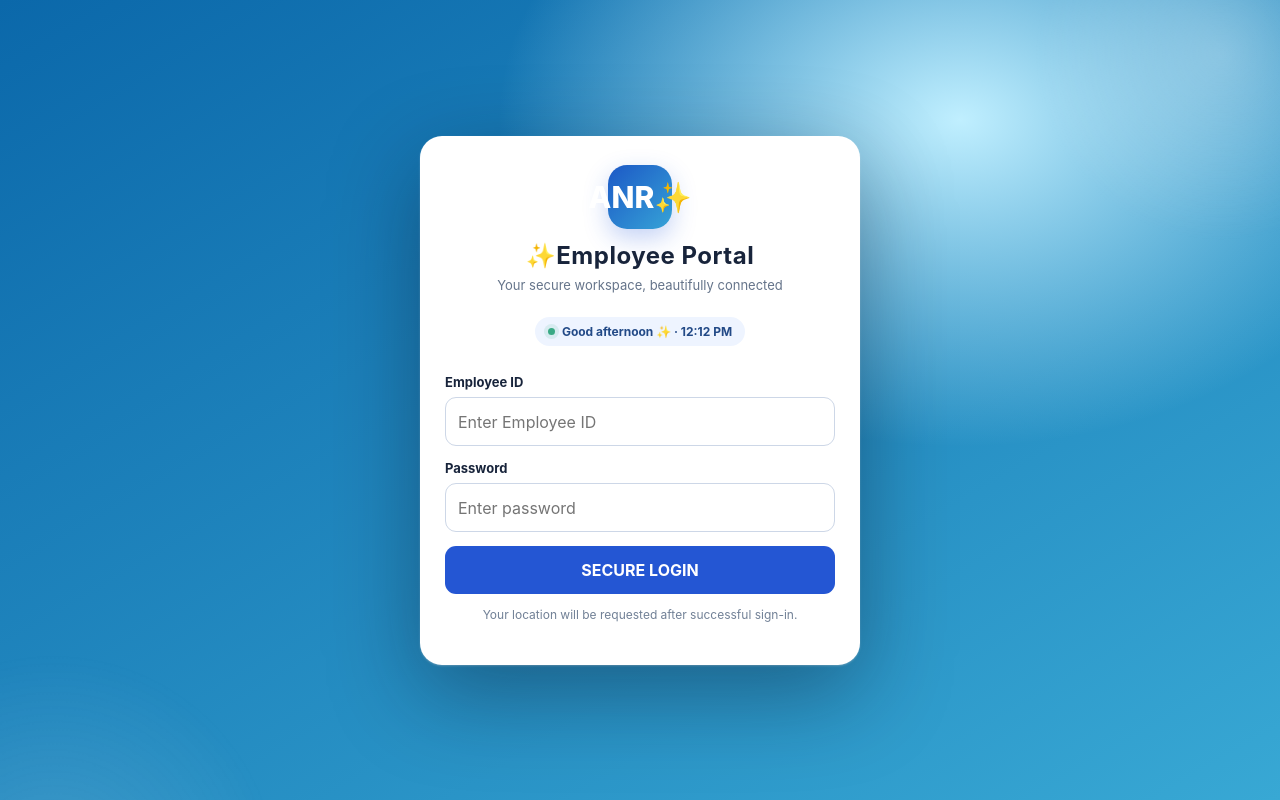
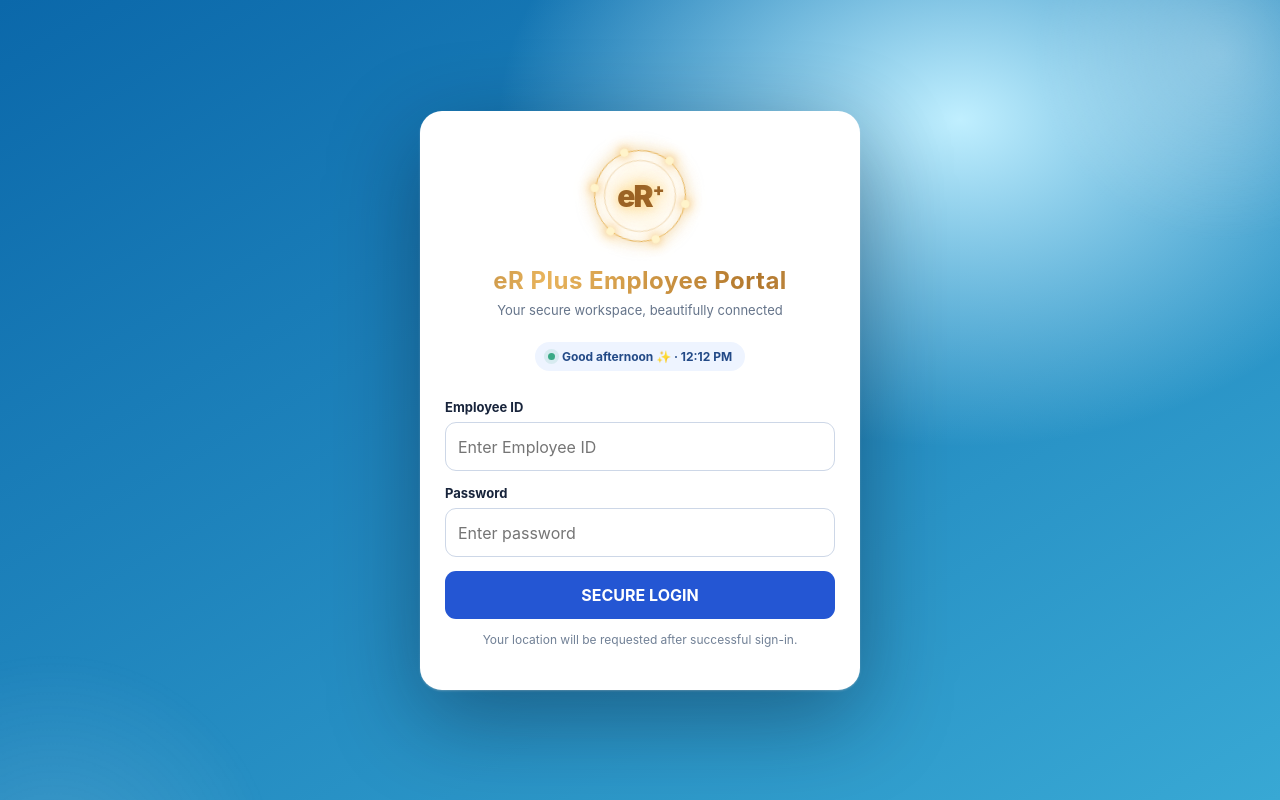
Before and after one commit to trainingaltametrics-ALTA/testwork, a plain HTML site: page index.html in a window 1280 px wide. Drawn offline with Linux system fonts and the light colour scheme.

Commit message:
Update index.html

```diff
--- a/index.html
+++ b/index.html
@@ -4,7 +4,7 @@
 <meta charset="UTF-8">
 <meta name="viewport" content="width=device-width, initial-scale=1, viewport-fit=cover">
 <meta name="theme-color" content="#0b1730">
-<title>ANR Employee Portal</title>
+<title>eR Plus Employee Portal</title>
 <style>
 :root{font-family:Inter,system-ui,-apple-system,"Segoe UI",Arial,sans-serif;color:#18243b;background:#edf2f9;font-synthesis:none}
 *{box-sizing:border-box}body{margin:0;min-height:100vh;min-height:100dvh}button,input,select{font:inherit}button{cursor:pointer}button:disabled{opacity:.55;cursor:not-allowed}a{color:#2356d8;overflow-wrap:anywhere}
@@ -74,12 +74,28 @@ body[data-time="night"]{--sky-a:#071126;--sky-b:#18264f;--sky-glow:#6a7cd4}
 @media(max-width:520px){.weather-orb{width:70px;height:70px;right:9%;top:9%}.weather-banner{padding:13px;gap:9px}.weather-banner-title{font-size:15px}.weather-banner-temp{font-size:21px}}
 @media(prefers-reduced-motion:reduce){.weather-host *{animation:none!important}}
 
+
+/* eR Plus · Venus-inspired six-point luminous identity (visual only) */
+.er6-emblem{width:112px;height:112px;position:relative;display:grid;place-items:center;margin:0 auto 14px;isolation:isolate}
+.er6-emblem::before{content:"";position:absolute;inset:8px;border-radius:50%;background:radial-gradient(circle,#fff5c8 0%,#ffe2a34d 32%,transparent 70%);filter:blur(8px);animation:er6breathe 3.6s ease-in-out infinite alternate}
+.er6-ring{position:absolute;inset:10px;border:1.5px solid #e3ae51;border-radius:50%;box-shadow:0 0 16px #e5b45c80,inset 0 0 12px #e5b45c33;animation:er6rotate 18s linear infinite}
+.er6-ring::after{content:"";position:absolute;inset:9px;border:1px solid #d8a75a66;border-radius:50%}
+.er6-dot{position:absolute;left:calc(50% - 4px);top:calc(50% - 4px);width:8px;height:8px;border-radius:50%;background:#fff4cb;box-shadow:0 0 8px #f6c26a,0 0 16px #f3bd60;transform:rotate(var(--a)) translateY(-46px)}
+.er6-word{z-index:1;font-size:30px;font-weight:900;letter-spacing:-1.8px;line-height:1;color:#9b6325;text-shadow:0 0 8px #ffdf9c,0 0 18px #f7b951aa}
+.er6-word sup{font-size:17px;vertical-align:super;margin-left:1px}
+.er6-heading{background:linear-gradient(100deg,#85511d,#e8b45c,#b2772c,#f5d89d,#85511d);background-size:220% 100%;-webkit-background-clip:text;background-clip:text;color:transparent;animation:er6shine 6s ease-in-out infinite}
+.er6-small{display:inline-block;font-weight:900;letter-spacing:-.3px;color:#ffe0a3;text-shadow:0 0 8px #ffc976a0,0 0 18px #e9b45a77}
+.er6-small sup{font-size:.65em}
+@keyframes er6rotate{to{transform:rotate(360deg)}}
+@keyframes er6breathe{to{opacity:.6;transform:scale(1.16)}}
+@keyframes er6shine{to{background-position:220% 0}}
+@media(prefers-reduced-motion:reduce){.er6-ring,.er6-emblem::before,.er6-heading{animation:none!important}}
 </style>
 </head>
 <body>
 <section id="loginScreen" class="screen">
   <div class="card">
-    <div class="brand"><div class="brand-mark"> ANR✨</div><h1>✨Employee Portal</h1><p class="muted">Your secure workspace, beautifully connected</p></div><div style="text-align:center"><span class="ambient-pill"><span class="dot"></span><span id="timeGreeting">Welcome</span></span></div>
+    <div class="brand"><div class="er6-emblem" aria-label="eR Plus six-point golden emblem"><div class="er6-ring"><i class="er6-dot" style="--a:0deg"></i><i class="er6-dot" style="--a:60deg"></i><i class="er6-dot" style="--a:120deg"></i><i class="er6-dot" style="--a:180deg"></i><i class="er6-dot" style="--a:240deg"></i><i class="er6-dot" style="--a:300deg"></i></div><span class="er6-word">eR<sup>+</sup></span></div><h1 class="er6-heading">eR Plus Employee Portal</h1><p class="muted">Your secure workspace, beautifully connected</p></div><div style="text-align:center"><span class="ambient-pill"><span class="dot"></span><span id="timeGreeting">Welcome</span></span></div>
     <form id="loginForm">
       <div class="field"><label for="loginId">Employee ID</label><input id="loginId" autocomplete="username" required placeholder="Enter Employee ID"></div>
       <div class="field"><label for="loginPassword">Password</label><input id="loginPassword" type="password" autocomplete="current-password" required placeholder="Enter password"></div>
@@ -96,7 +112,7 @@ body[data-time="night"]{--sky-a:#071126;--sky-b:#18264f;--sky-glow:#6a7cd4}
   <div class="weather-stars"></div><div class="weather-particles"></div>
 </div>
   <div class="card">
-    <div class="brand"><div class="brand-mark">⌖</div><h1>ANR Location Verification</h1><p class="muted" id="gpsWelcome">Welcome</p><div class="weather-chip" id="gpsWeather">Your sky is coming into focus</div></div>
+    <div class="brand"><div class="er6-emblem" aria-label="eR Plus six-point golden emblem"><div class="er6-ring"><i class="er6-dot" style="--a:0deg"></i><i class="er6-dot" style="--a:60deg"></i><i class="er6-dot" style="--a:120deg"></i><i class="er6-dot" style="--a:180deg"></i><i class="er6-dot" style="--a:240deg"></i><i class="er6-dot" style="--a:300deg"></i></div><span class="er6-word">eR<sup>+</sup></span></div><h1 class="er6-heading">eR Plus Location Verification</h1><p class="muted" id="gpsWelcome">Welcome</p><div class="weather-chip" id="gpsWeather">Your sky is coming into focus</div></div>
     <p class="muted">To continue, allow location access.</p>
     <button id="gpsBtn" class="btn full" type="button">VERIFY LOCATION</button>
     <div id="gpsMsg" class="notice" role="status">Waiting for location permission.</div>
@@ -109,7 +125,7 @@ body[data-time="night"]{--sky-a:#071126;--sky-b:#18264f;--sky-glow:#6a7cd4}
   <div class="weather-cloud cloud-one"></div><div class="weather-cloud cloud-two"></div>
   <div class="weather-stars"></div><div class="weather-particles"></div>
 </div>
-  <header class="topbar"><div><strong>ANR Employee Portal</strong><div id="who" class="muted" style="color:#cbd7ed"></div></div><button id="logoutBtn" class="btn small" type="button">Logout</button></header>
+  <header class="topbar"><div><strong><span class="er6-small">✦ eR<sup>+</sup></span> Employee Portal</strong><div id="who" class="muted" style="color:#cbd7ed"></div></div><button id="logoutBtn" class="btn small" type="button">Logout</button></header>
   <main class="main">
     <div class="weather-banner" aria-live="polite"><div class="weather-banner-icon" id="weatherIcon">✦</div><div><div class="weather-banner-title" id="weatherTitle">Welcome to your workspace</div><div class="weather-banner-sub" id="weatherSubtitle">A beautiful day to get things done</div></div><div class="weather-banner-temp" id="weatherTemp"></div></div>
     <div class="tabs"><button data-tab="home" class="active">My Websites</button><button data-tab="password">Change Password</button><button data-tab="admin" id="adminTab" class="hidden">Admin Console</button></div>
@@ -182,7 +198,7 @@ function renderWeather(){
   $('gpsWeather').textContent=weatherState?`${w.icon} ${w.label} · ${place}`:`${isNight?'🌙':'☀️'} ${place} · Sky-inspired experience`;
   $('weatherIcon').textContent=w.icon;
   $('weatherTitle').textContent=weatherState?`${w.label} in ${place}`:`Welcome${verifiedCity?' to '+verifiedCity:''}`;
-  $('weatherSubtitle').textContent=weatherState?'Live local conditions · ANR Employee Portal':'Your workspace is ready';
+  $('weatherSubtitle').textContent=weatherState?'Live local conditions · eR Plus Employee Portal':'Your workspace is ready';
   $('weatherTemp').textContent=weatherState?Math.round(weatherState.temp)+'°C':'';
 }
 async function loadLiveWeather(latitude,longitude){
```
